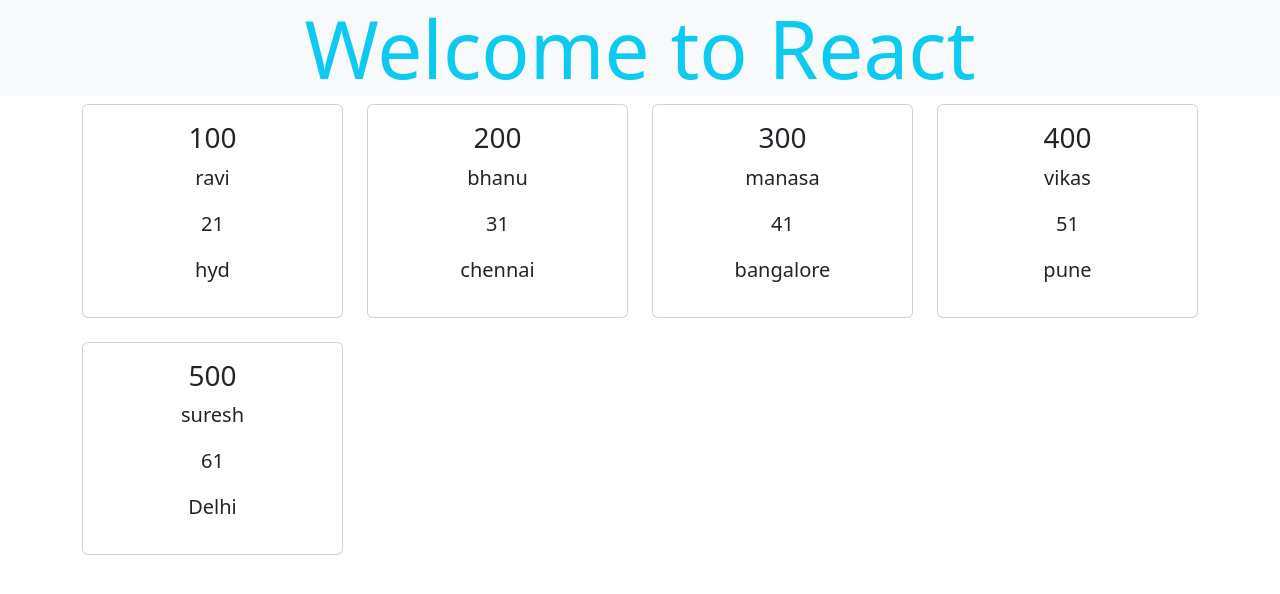
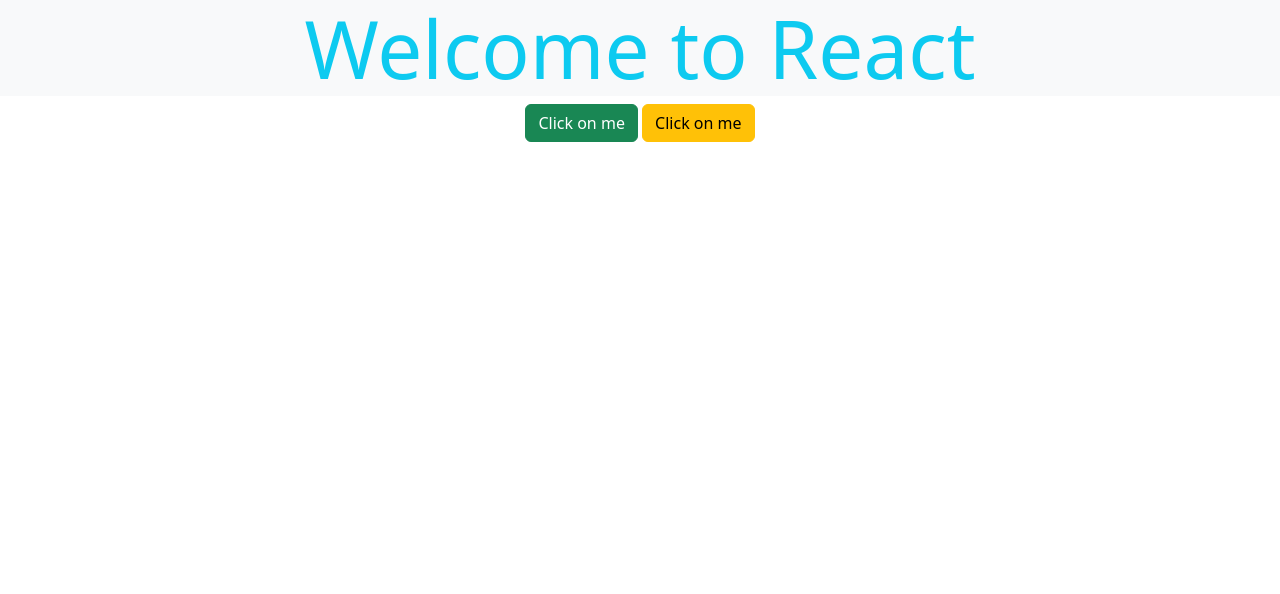
Before and after one commit to Raviteja0405/College-ReactJs, a React (Create React App) app: page / in a window 1280 px wide. Shown: the top 594 px of the page. Built offline with nearby package versions, Linux system fonts and the light colour scheme.

Commit message:
added event handling

```diff
--- a/src/App.js
+++ b/src/App.js
@@ -41,14 +41,22 @@
 import "./App.css";
 function App() {
   //state
-  let emps = [
-    { eno: 100, name: "ravi", age: 21, city: "hyd" },
-    { eno: 200, name: "bhanu", age: 31, city: "chennai" },
-    { eno: 300, name: "manasa", age: 41, city: "bangalore" },
-    { eno: 400, name: "vikas", age: 51, city: "pune" },
-    { eno: 500, name: "suresh", age: 61, city: "Delhi" },
-  ];
+  // let emps = [
+  //   { eno: 100, name: "ravi", age: 21, city: "hyd" },
+  //   { eno: 200, name: "bhanu", age: 31, city: "chennai" },
+  //   { eno: 300, name: "manasa", age: 41, city: "bangalore" },
+  //   { eno: 400, name: "vikas", age: 51, city: "pune" },
+  //   { eno: 500, name: "suresh", age: 61, city: "Delhi" },
+  // ];
 
+  // request handler function
+  function test(){
+    console.log("test function called");
+  }
+
+  function testAgain(a){
+    console.log("test again called and a is",a);
+  }
   return (
     <div>
       <h1 className="text-info display-1 bg-light">Welcome to React</h1>
@@ -75,7 +83,9 @@
           }
         </tbody>
       </table> */}
-        <div className="row row-cols-1 row-cols-sm-2 row-cols-md-3 row-cols-lg-4 g-4">
+
+
+        {/* <div className="row row-cols-1 row-cols-sm-2 row-cols-md-3 row-cols-lg-4 g-4">
           {emps.map((empObj) => (
             <div className="col" key={empObj.eno}>
               <div className="card">
@@ -88,7 +98,17 @@
               </div>
             </div>
           ))}
-        </div>
+        </div> */}
+
+
+        {/* Event Handling */}
+        <button className="btn btn-success" onClick={test}>Click on me</button> {/* un parameterised */}
+        <button className="btn btn-warning" onClick={()=>testAgain(100)}>Click on me</button> {/* parameterised, we should'nt call it directly*/}
+        {/* we use "on" before the event, and inside {} these we should have a request handler function which is declared bofore return word i.e in states...(ig)*/}
+        {/* test is the name of the function we should just give name not ()*/}
+
+
+        {/* Component nesting */}
       </div>
     </div>
   );
```
